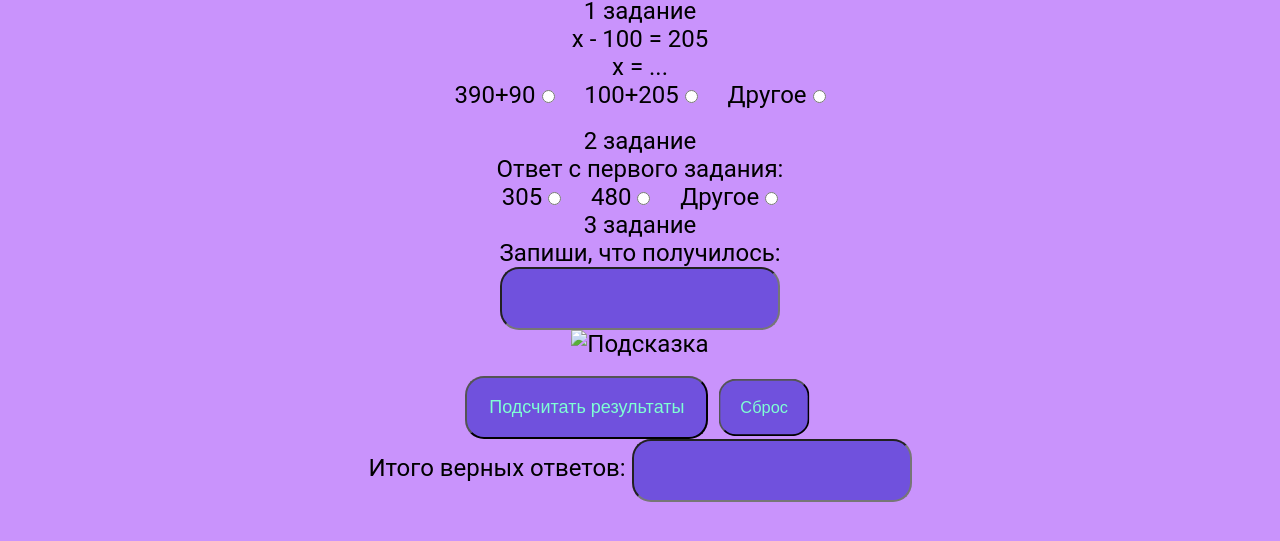
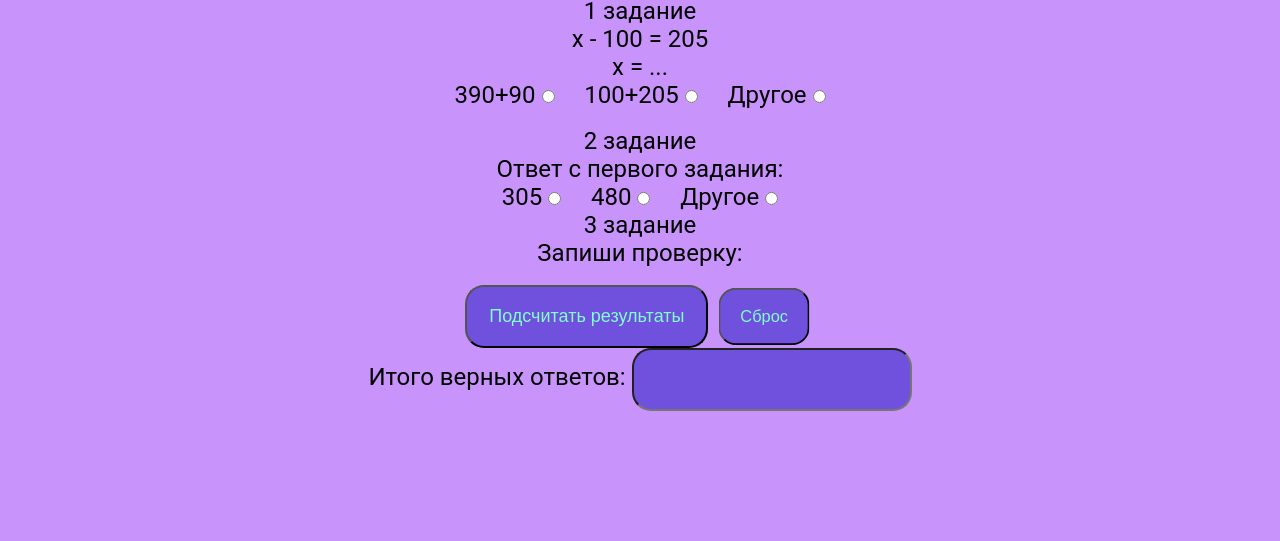
Before and after one commit to aboba14a/aboba14a.github.io, a plain HTML site: page test_na_urovnenie.html in a window 1280 px wide. Shown: the part 145-686 px from the top of the page. Drawn offline with Linux system fonts and the light colour scheme.

Commit message:
message "new version"
new version

```diff
--- a/test_na_urovnenie.html
+++ b/test_na_urovnenie.html
@@ -68,10 +68,9 @@ x = ...
 <label>
 3 задание
 <br>
-Запиши, что получилось:
+Запиши проверку:
 </p>
 <p style="text-align: center;">
-<input type="text" name="tt" value="" > <p style="text-align: center;"> <img src='help_icon.png' width='30'height='30' alt="Подсказка" title="После +, - и = надо пробелы и перед ними тоже нужны пробелы, иначе не засчитается."> </p>
 </label>
 </label>
 </p>
```
Also changed, not shown: softium.html (+1 -1 lines).
